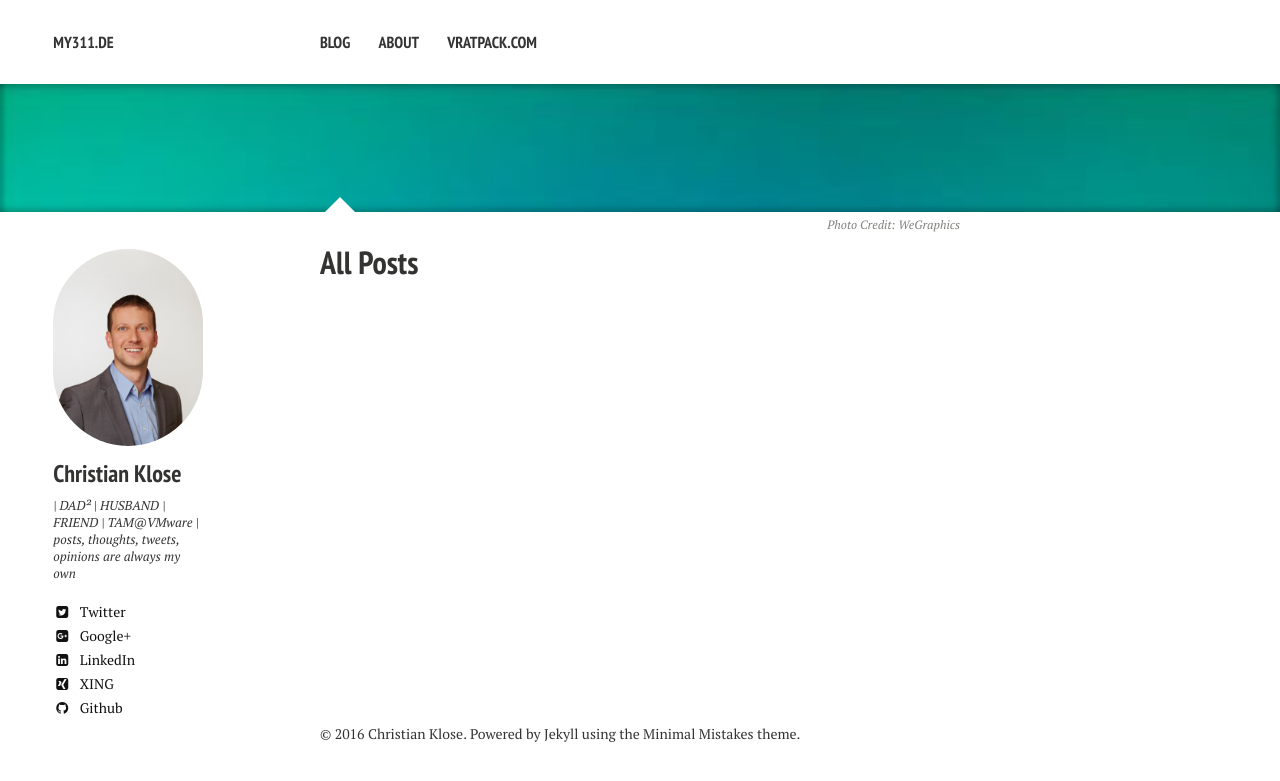
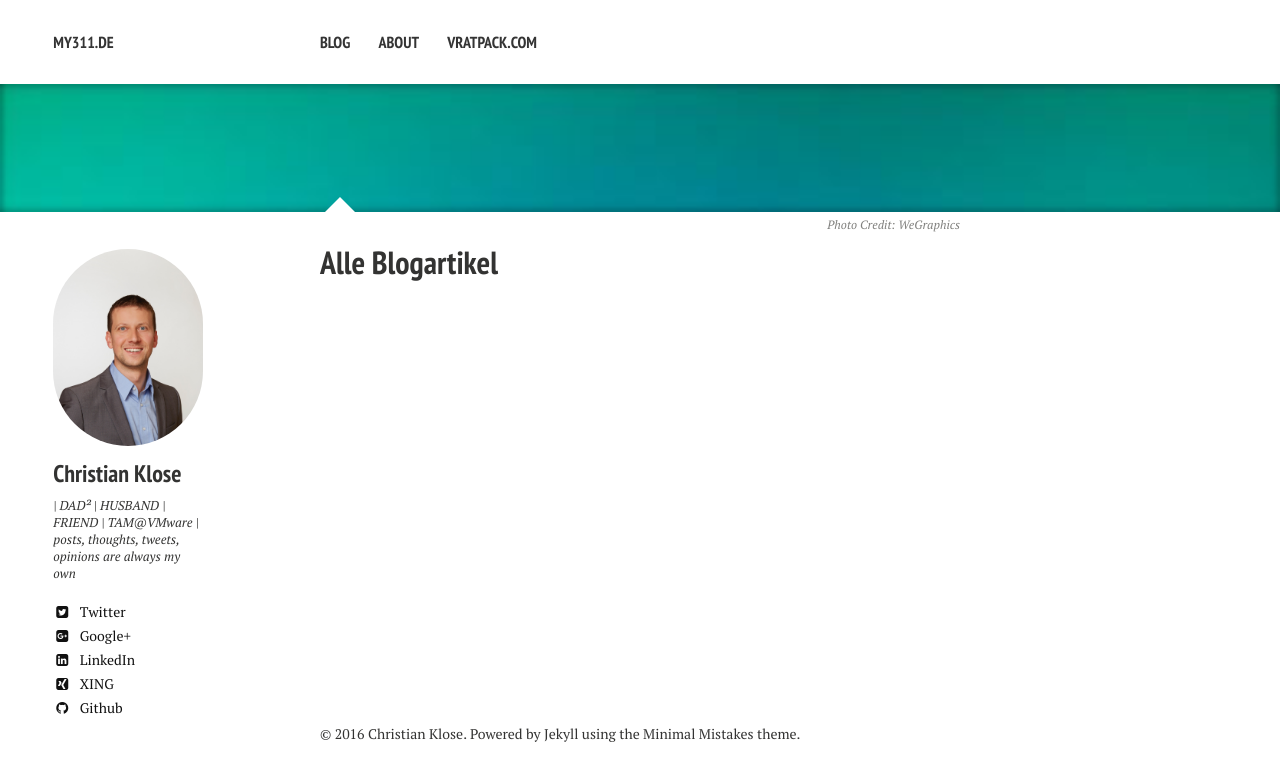
Before and after one commit to ChristianKlose/ChristianKlose.github.io, a Jekyll site: the page built from posts/index.md, in a window 1280 px wide. Shown: the top 781 px of the page. Built offline with Jekyll 4.4.1, drawn with Linux system fonts in a browser that asks for light colours; nearby versions of some CDN libraries.

Commit message:
eingedeutscht

```diff
--- a/posts/index.md
+++ b/posts/index.md
@@ -1,7 +1,7 @@
 ---
 layout: post-index
-title: All Posts
-excerpt: "A List of Posts"
+title: Alle Blogartikel
+excerpt: "Eine Übersicht aller Blogartikel"
 image:
   feature: sample-image-1.jpg
   credit: WeGraphics
```
